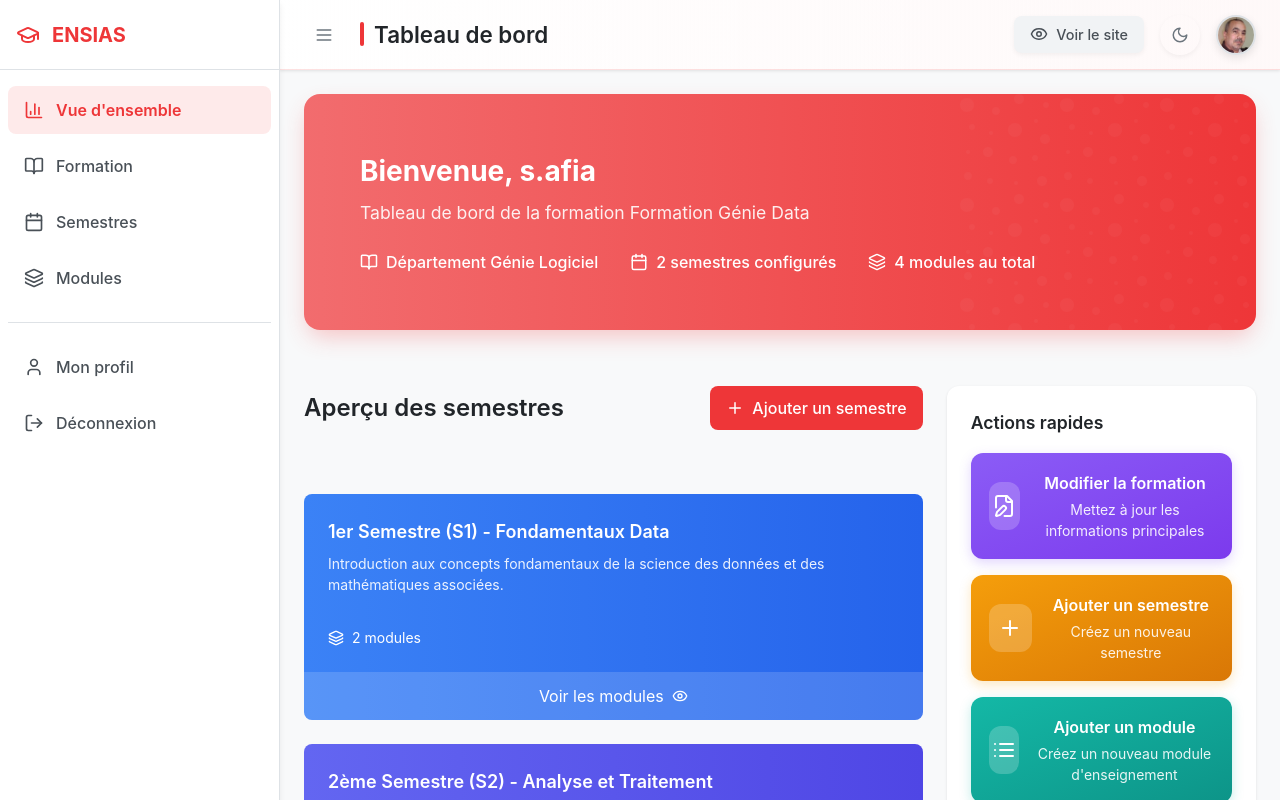
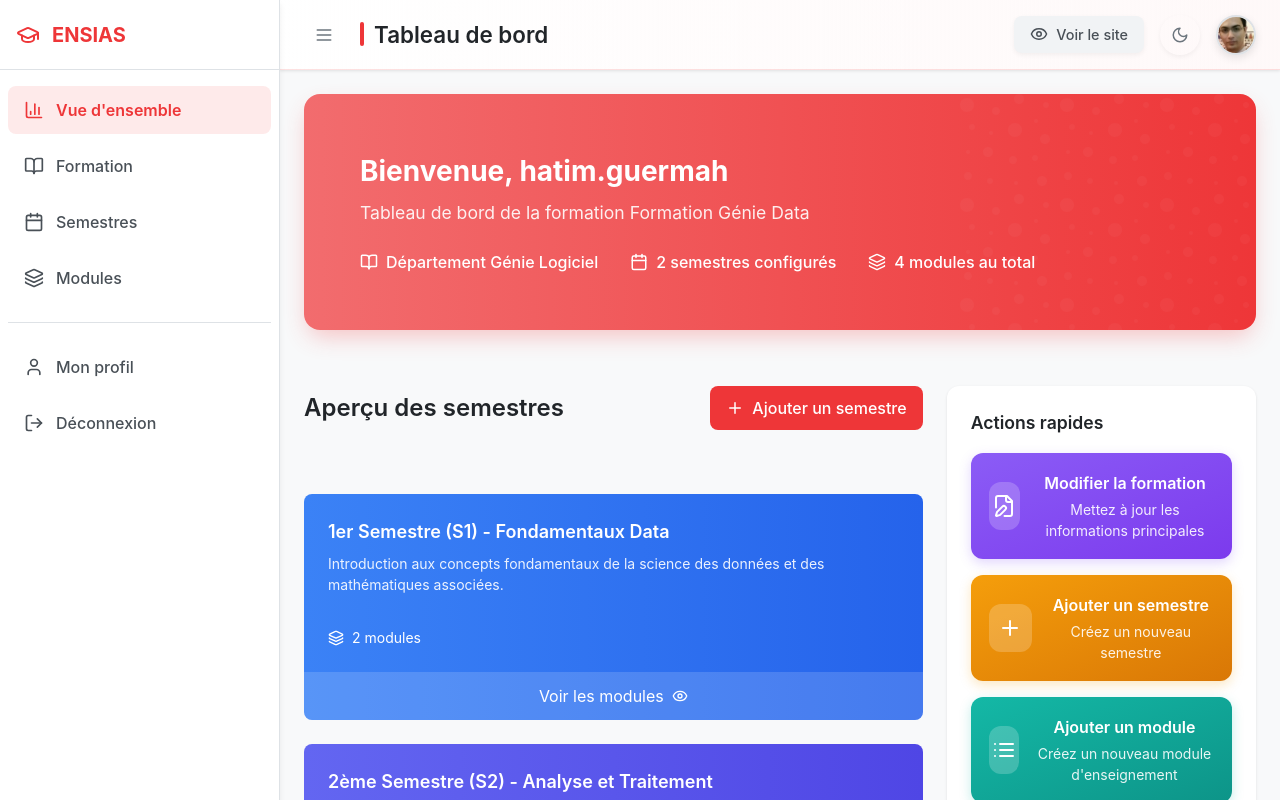
Before and after one commit to ABDERRAHMANE2303/department-management-ensias, a React (Vite) app in the folder Front-End/: page /chef-filiere/dashboard in a window 1280 px wide. Shown: the top 800 px of the page. Built offline with nearby package versions, Linux system fonts and the light colour scheme.

Commit message:
changing guermah to be cf

```diff
--- a/Front-End/src/pages/FormationDashboard.jsx
+++ b/Front-End/src/pages/FormationDashboard.jsx
@@ -149,17 +149,18 @@ const FormationDashboard = () => {
   ]);
 
   // Current user data (chef de filière)
+// Current user data (chef de filière)
 const [currentUser, setCurrentUser] = useState({
   id: "prof-456",
-    nom_utilisateur: "s.afia",
-    email: "s.afia@ensias.ma",
+  nom_utilisateur: "hatim.guermah",
+  email: "hatim.guermah@ensias.ma",
   role: "cf: chef filiere",
   departement_id: "dept-gl-01",
   isCoordinator: true,
   isChefDep: false,
   specialite: "Science des données",
   titre: "Professeur Habilité",
-    image: "/src/assets/prof-afia.jpg",
+  image: "/src/assets/prof-guermah.jpg", // Update this path to your actual image
   phone: "+212 6 23 45 67 89"
 });
 
```
Also changed, not shown: Front-End/src/assets/prof-guermah.jpg (added). Lines whose indentation alone changed are shown as unchanged.
